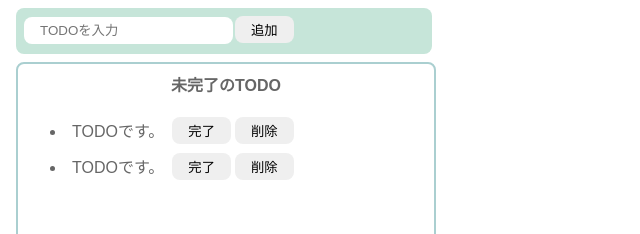
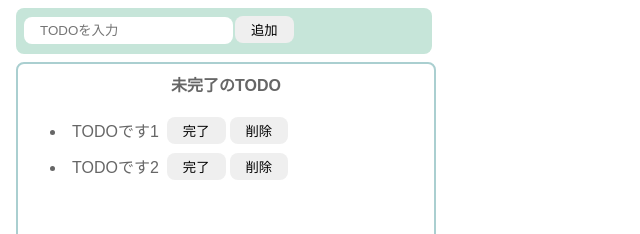
Before and after one commit to Soh1121/IntroductionToReact, a React (Vite) app: page / in a window 1280 px wide. Shown: the top 234 px of the page, without its empty margins (0-640 px from the left). Built offline with nearby package versions, Linux system fonts and the light colour scheme.

Commit message:
✨feat: 未完了の TODO を React の実装に変更

```diff
--- a/src/Todo.jsx
+++ b/src/Todo.jsx
@@ -1,6 +1,11 @@
+import { useState } from "react";
 import "./styles.css";
 
 export const Todo = () => {
+	const [incompleteTodos, setIncompleteTodos] = useState([
+		"TODOです1",
+		"TODOです2",
+	]);
 	return (
 		<>
 			<div className="input-area">
@@ -10,20 +15,15 @@ export const Todo = () => {
 			<div className="incomplete-area">
 				<p className="title">未完了のTODO</p>
 				<ul>
-					<li>
-						<div className="list-row">
-							<p className="todo-item">TODOです。</p>
-							<button type="button">完了</button>
-							<button type="button">削除</button>
-						</div>
-					</li>
-					<li>
-						<div className="list-row">
-							<p className="todo-item">TODOです。</p>
-							<button type="button">完了</button>
-							<button type="button">削除</button>
-						</div>
-					</li>
+					{incompleteTodos.map((todo) => (
+						<li key={todo}>
+							<div className="list-row">
+								<p className="todo-item">{todo}</p>
+								<button type="button">完了</button>
+								<button type="button">削除</button>
+							</div>
+						</li>
+					))}
 				</ul>
 			</div>
 			<div className="complete-area">
```
